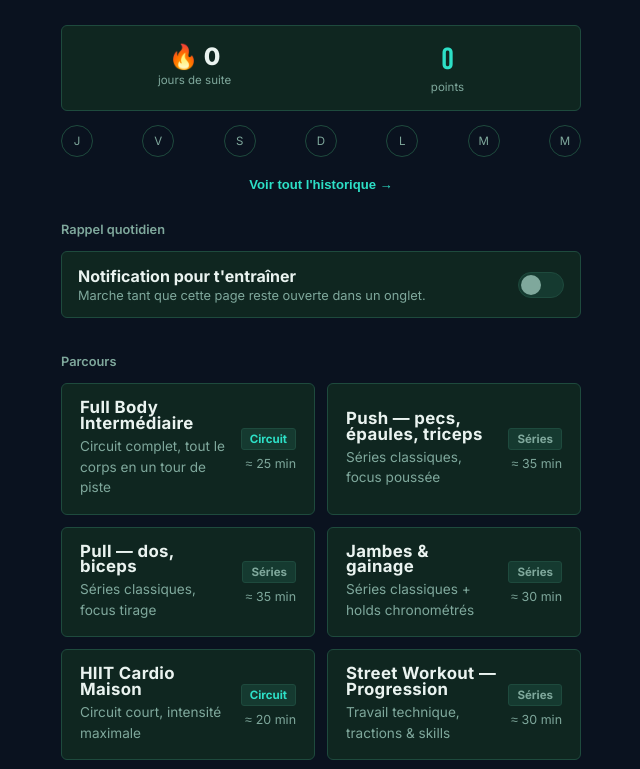
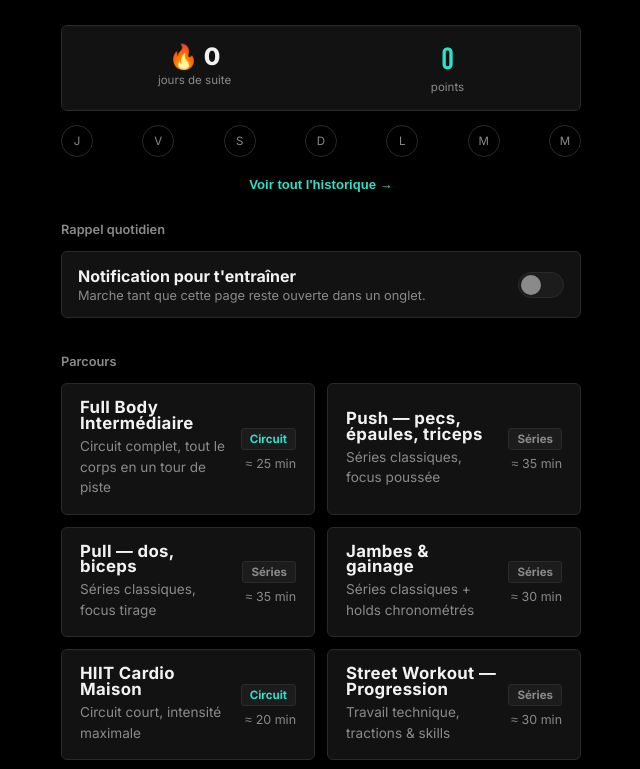
Before and after one commit to Chuck-Reacher/workout-session, a website: page index.html in a window 1280 px wide. Shown: the part 128-897 px from the top of the page, without its empty margins (319-959 px from the left). Drawn offline with Linux system fonts and the light colour scheme.

Commit message:
Add files via upload

```diff
--- a/index.html
+++ b/index.html
@@ -6,7 +6,7 @@
 <title>Workout Session</title>
 
 <link rel="manifest" href="manifest.json">
-<meta name="theme-color" content="#0a121f">
+<meta name="theme-color" content="#000000">
 <meta name="mobile-web-app-capable" content="yes">
 <meta name="apple-mobile-web-app-capable" content="yes">
 <meta name="apple-mobile-web-app-status-bar-style" content="black-translucent">
@@ -17,12 +17,12 @@
 <link href="https://fonts.googleapis.com/css2?family=Bebas+Neue&family=Inter:wght@400;500;600;700;800&display=swap" rel="stylesheet">
 <style>
   :root{
-    --bg:#0a121f;
-    --surface:#0f2620;
-    --surface-2:#153a30;
-    --line:#1e4a3d;
-    --chalk:#eaf3f0;
-    --chalk-dim:#7fa89c;
+    --bg:#000000;
+    --surface:#121212;
+    --surface-2:#1c1c1c;
+    --line:#2a2a2a;
+    --chalk:#f2f2f2;
+    --chalk-dim:#8a8a8a;
     --accent:#2de0c7;
     --accent-ink:#06231f;
     --danger:#ff5a45;
```
Also changed, not shown: apple-touch-icon.png, icon-192.png, icon-512.png, manifest.json.
